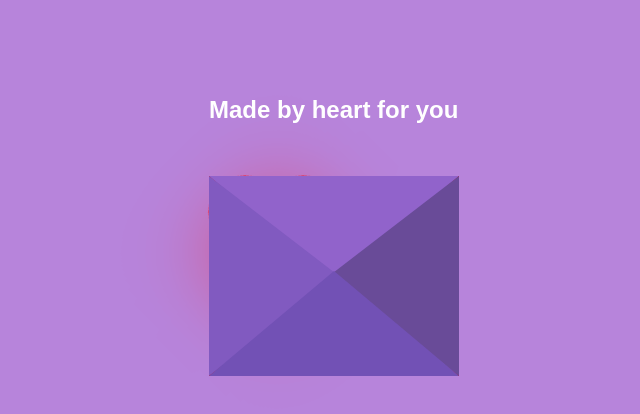
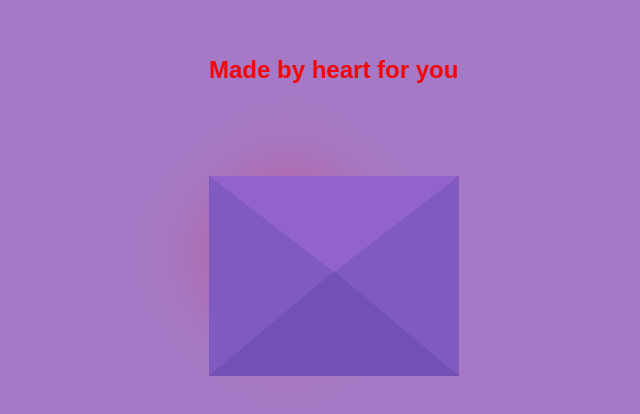
Before and after one commit to Vivek080622/Janvi-birthday, a plain HTML site: page index.html in a window 1280 px wide. Shown: the part 132-546 px from the top of the page, without its empty margins (306-946 px from the left). Drawn offline with Linux system fonts and the light colour scheme.

Commit message:
Update Style3.css

```diff
--- a/Style3.css
+++ b/Style3.css
@@ -3,11 +3,12 @@ body {
     align-items: center;
     justify-content: center;
     height: 100vh;
-    background: #b784db;
+    background: #a579c5;
   }
   .envelope {
     position: relative;
     cursor: pointer;
+
   }
 
   .back {
@@ -18,7 +19,7 @@ body {
   }
   .front {
     position: absolute;
-    border-right: 130px solid #694b98;
+    border-right: 130px solid #815ac0;
     border-top: 100px solid transparent;
     border-bottom: 100px solid transparent;
     height: 0;
@@ -78,9 +79,9 @@ body {
   }
   .text1 {
     position: absolute;
-    color: white;
+    color: rgb(244, 6, 6);
     font-family: sans-serif;
-    top: -50%;
+    top: -70%;
   }
   .text {
     text-align: center;
@@ -100,8 +101,8 @@ body {
     height: 70px;
     width: 70px;
     position: relative;
-    top: 20px;
-    left: 20px;
+    top: 22px;
+    left: 30px;
     transform: rotate(-45deg);
     box-shadow: -5px 10px 90px red;
     animation: untoldcoding 0.8s linear infinite;
```
